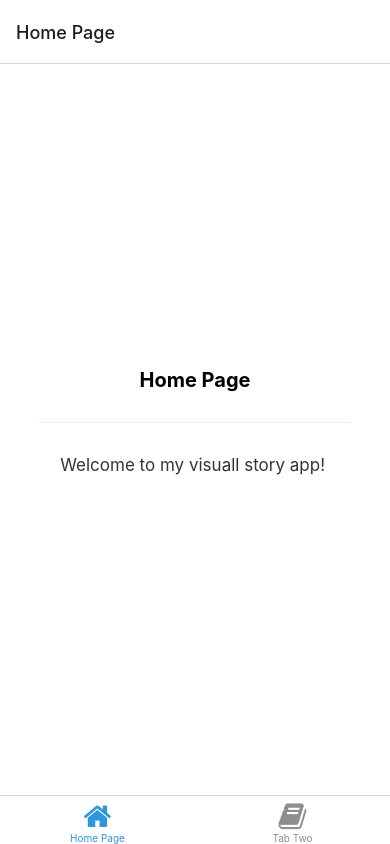
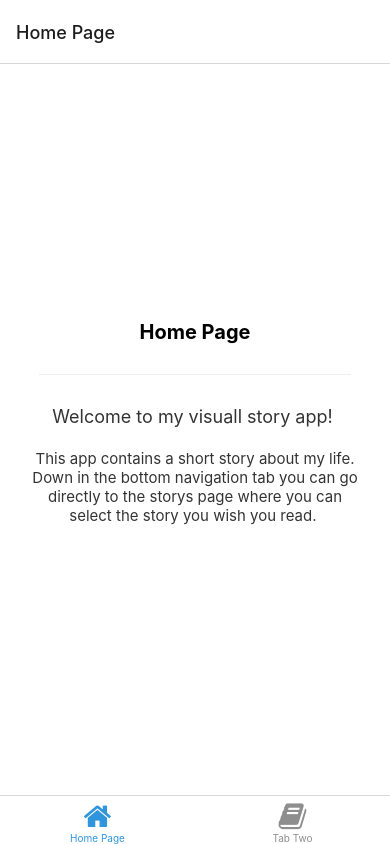
Before and after one commit to TinaPhenole/Redeemed, a React Native app: screen /HomePage in a window 390 px wide. Built offline with nearby package versions, Linux system fonts and the light colour scheme; what expo-linking would draw is missing.

Commit message:
HomePage finished

```diff
--- a/screens/HomePage.tsx
+++ b/screens/HomePage.tsx
@@ -23,6 +23,16 @@ export default function HomePage({
       >
         Welcome to my visuall story app!{" "}
       </Text>
+
+      <Text
+        style={styles.content}
+        lightColor="rgba(0,0,0,0.8)"
+        darkColor="rgba(255,255,255,0.8)"
+      >
+        This app contains a short story about my life. Down in the bottom
+        navigation tab you can go directly to the storys page where you can
+        select the story you wish you read.{" "}
+      </Text>
       <EditScreenInfo path="/screens/HomePage.tsx" />
     </View>
   );
@@ -44,8 +54,14 @@ const styles = StyleSheet.create({
     width: "80%",
   },
   spreadText: {
-    fontSize: 17,
+    fontSize: 18,
     lineHeight: 24,
     textAlign: "center",
   },
+  content: {
+    marginTop: 20,
+    marginHorizontal: 30,
+    fontSize: 15,
+    textAlign: "center",
+  },
 });
```
